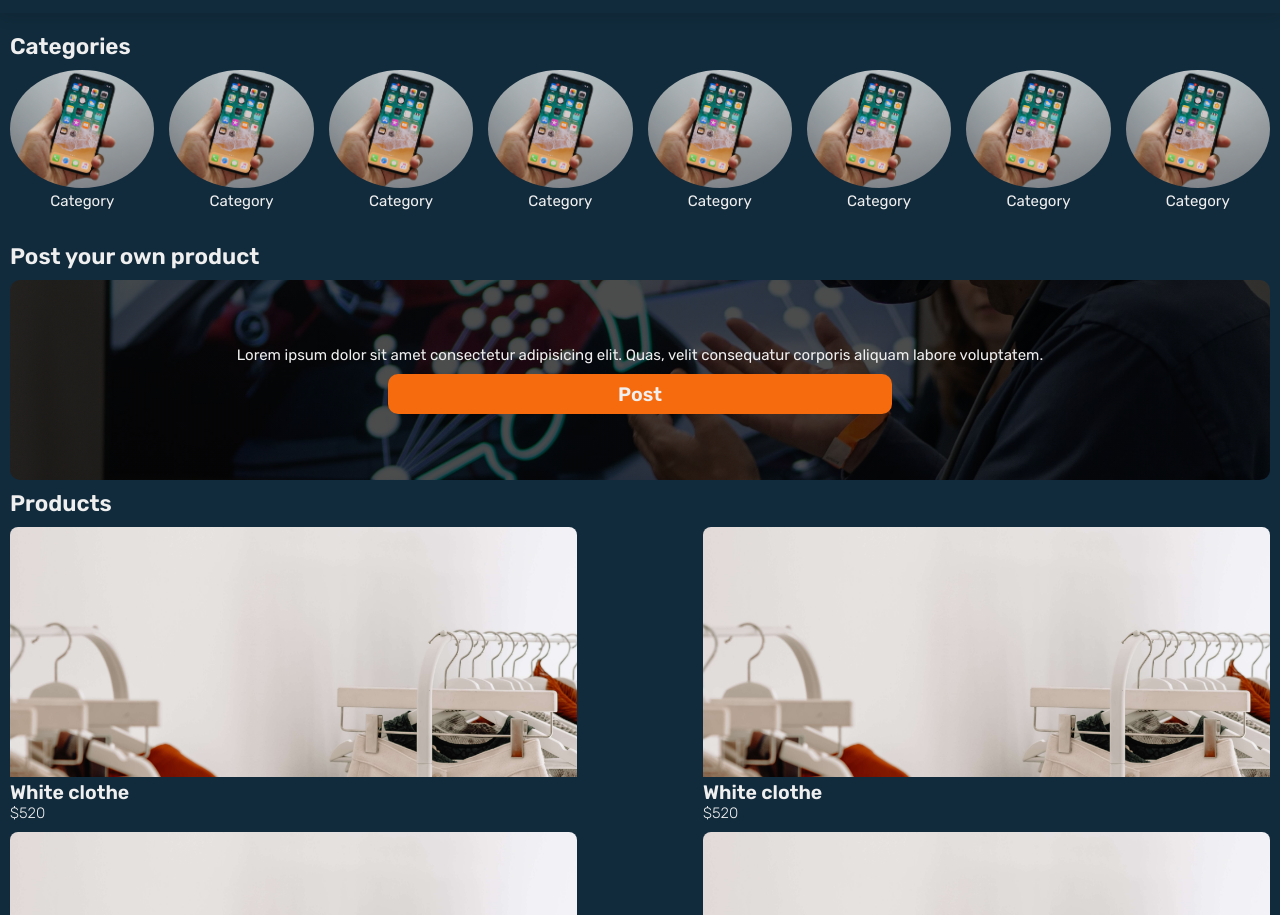
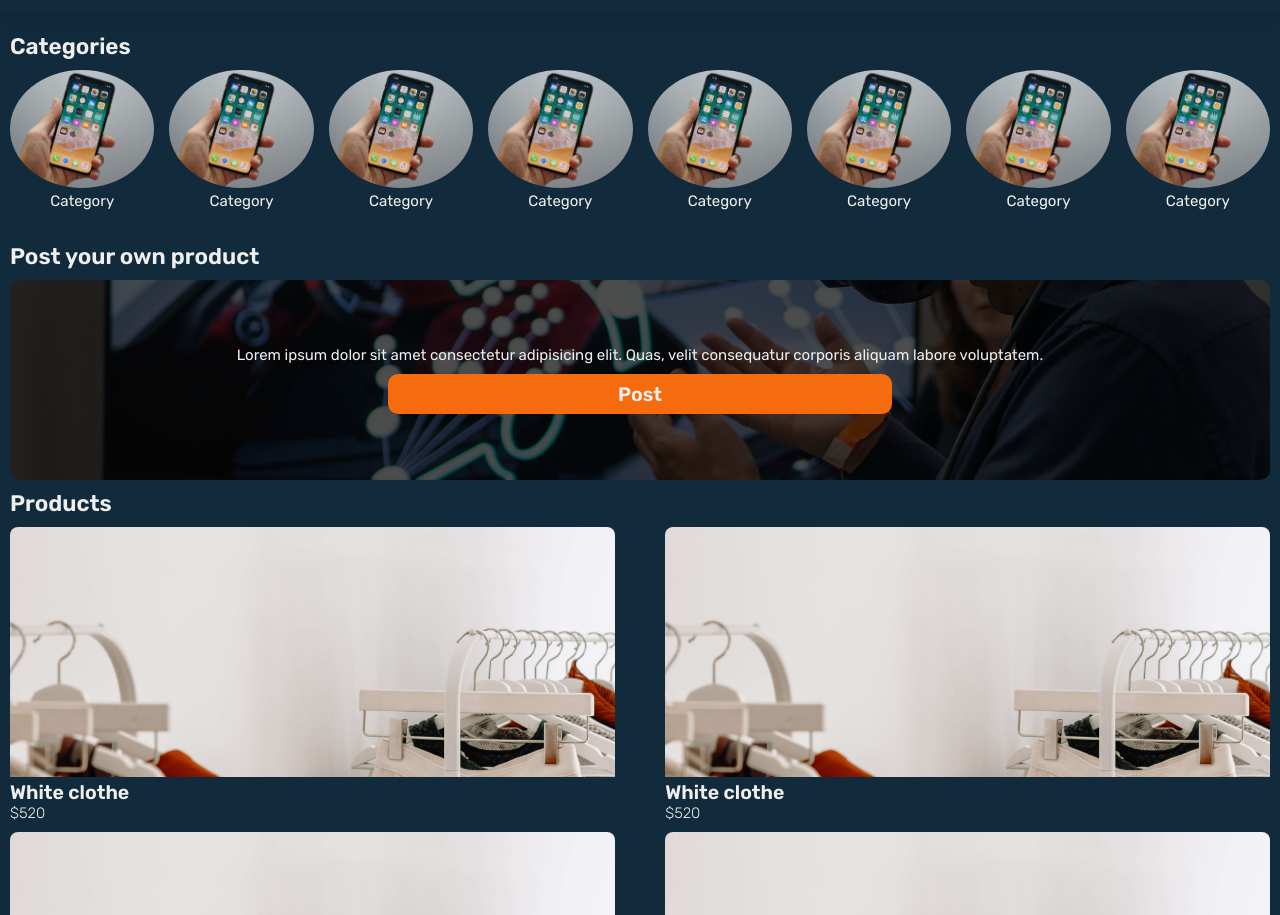
Before and after one commit to edmirgalvan01/fake-commerce, a plain HTML site: page index.html in a window 1280 px wide. Shown: the part 37-952 px from the top of the page. Drawn offline with Linux system fonts and the light colour scheme.

Commit message:
Se modifico el ancho de cada producto

```diff
--- a/styles.css
+++ b/styles.css
@@ -125,7 +125,7 @@ html {
 
 /* PRODUCTS */
 .product {
-   width: 45%;
+   width: 48%;
 }
 .products--list {
    margin-top: 10px;
```
